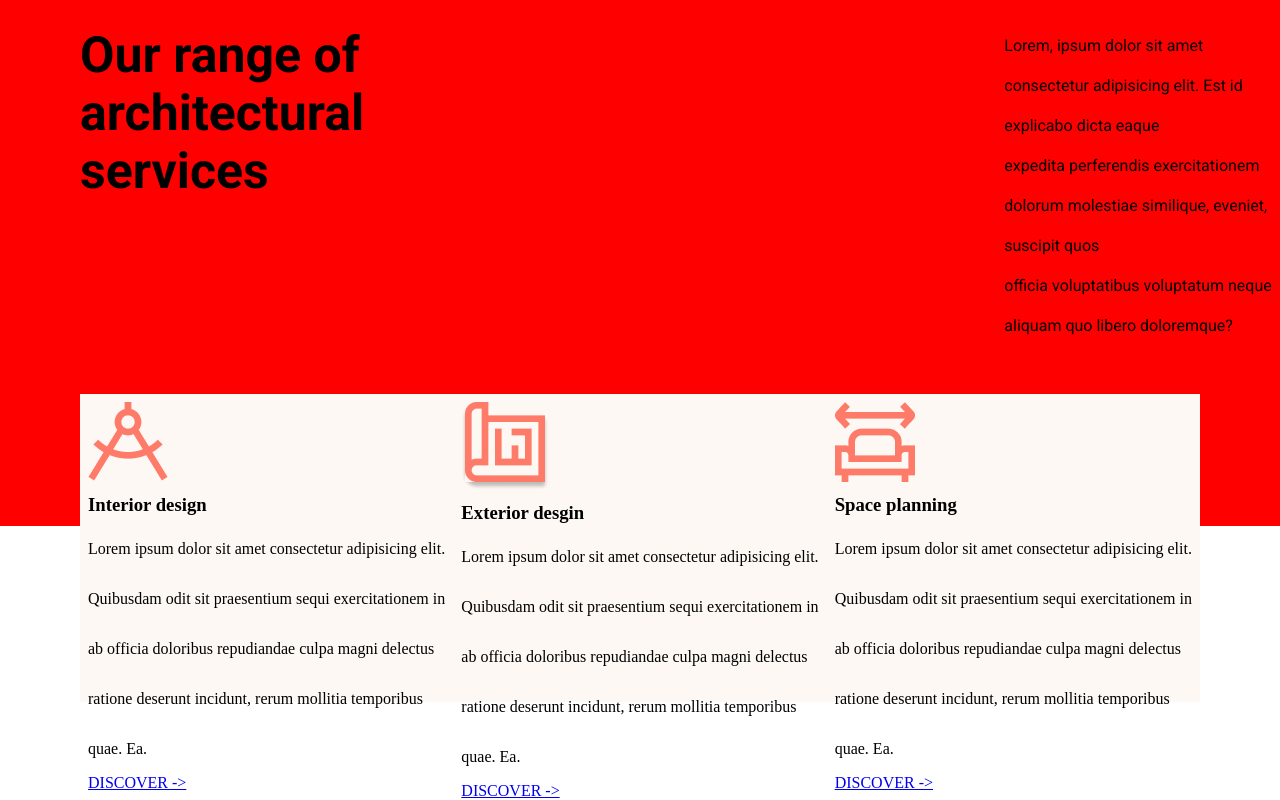
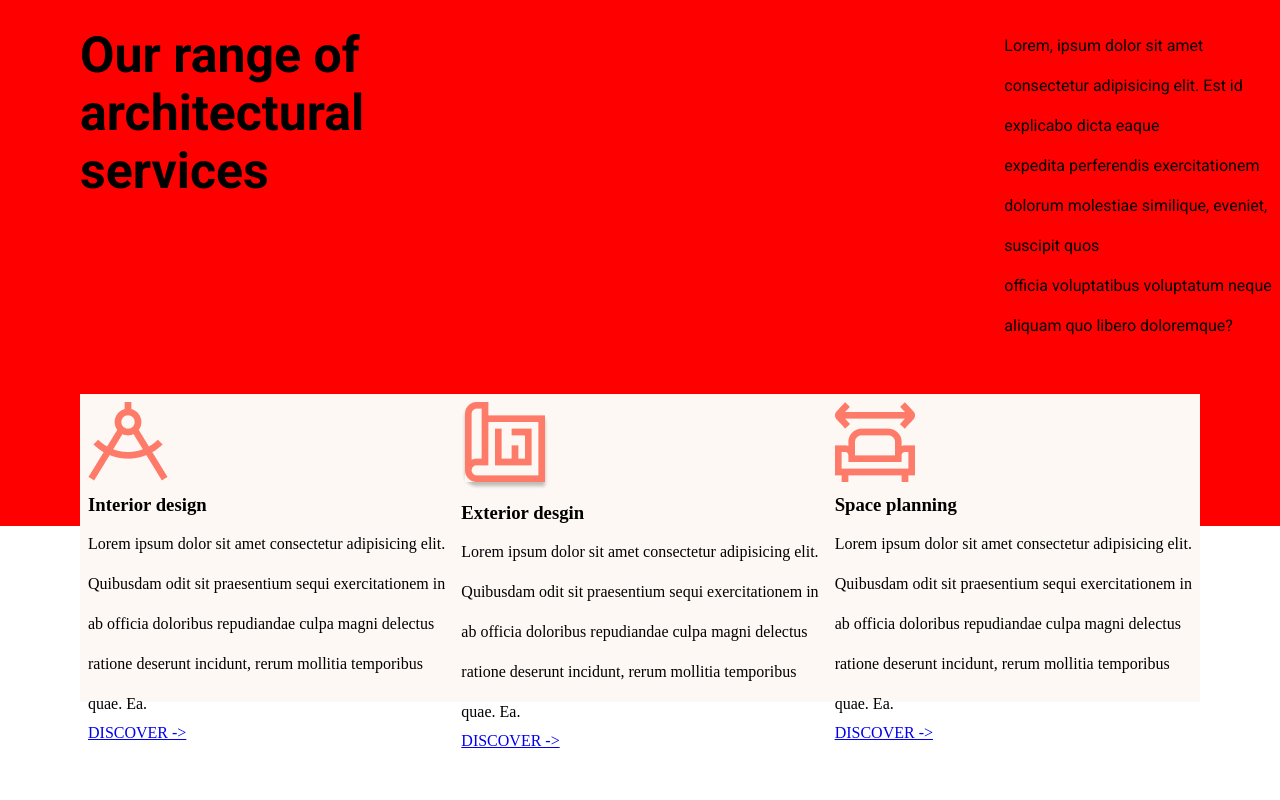
Before and after one commit to gabrieljcoutinho/Projeto-Archi-Firm, a React (Create React App) app: page / in a window 1280 px wide. Shown: the part 1058-1858 px from the top of the page. After the commit the page ends 1808 px from the top, so only its background shows below. Built offline with nearby package versions, Linux system fonts and the light colour scheme.

Commit message:
teste line height

```diff
--- a/src/Css/Arquitetura.css
+++ b/src/Css/Arquitetura.css
@@ -46,6 +46,6 @@ h3 {
     padding-bottom: 0.5rem;
 }
 
-.descricaoArquitetura{
-    line-height: 50px;
+.descricaoArquitetura {
+    line-height: 40px;
 }
```
